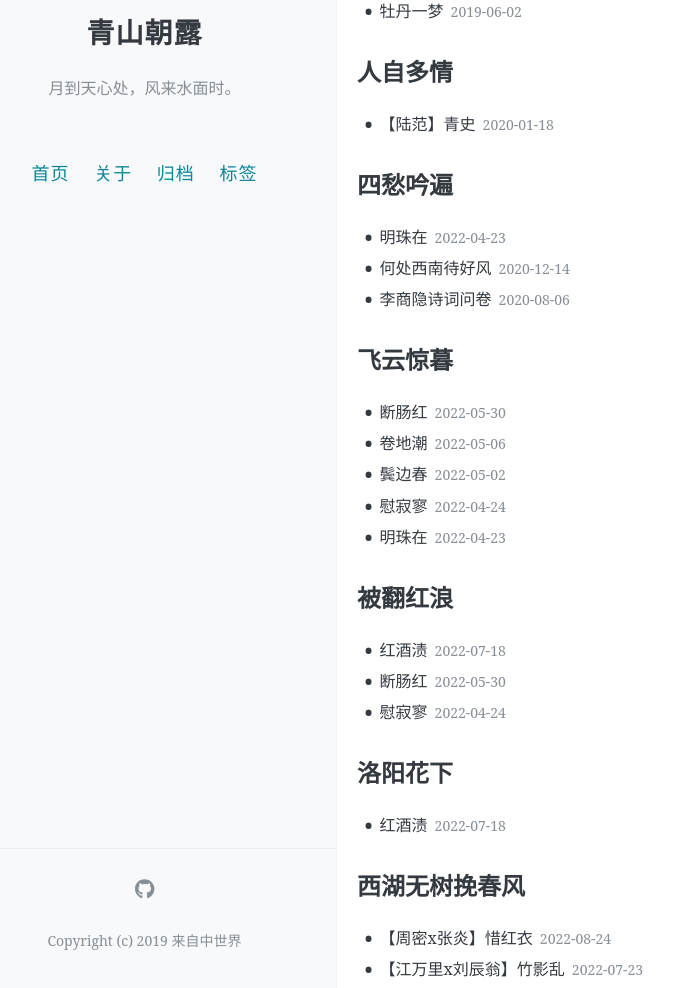
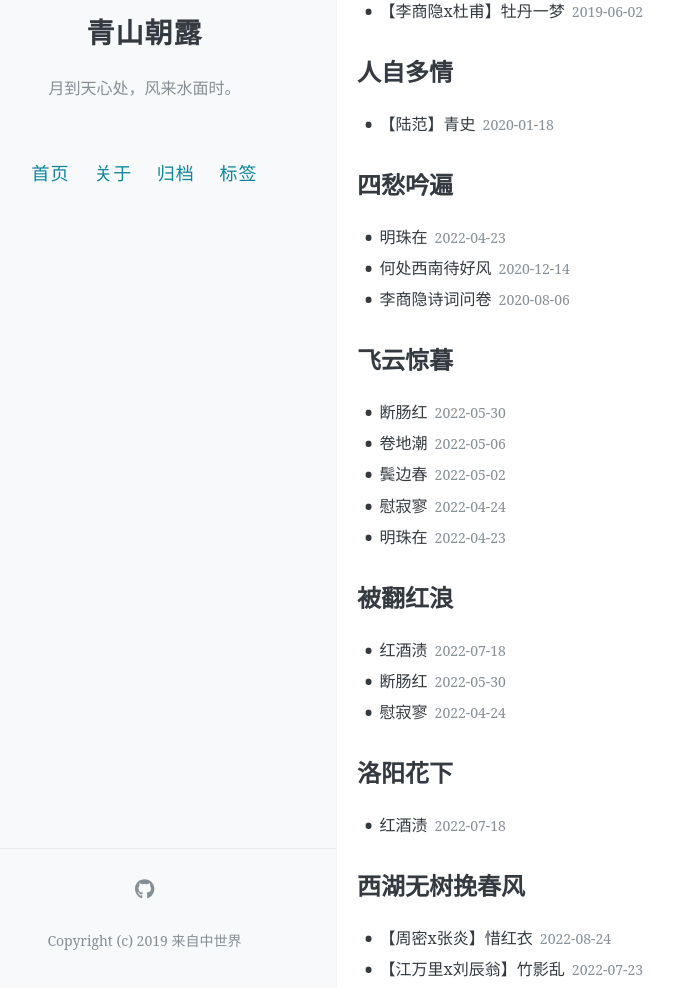
Before and after one commit to lixunxi0604/yunmu, a Jekyll site: the page built from tags/index.html, in a window 1280 px wide and 1278 px high. Shown: the part 290-1278 px from the top of the window, without its empty margins (47-721 px from the left). Built offline with Jekyll 4.4.1, drawn with Linux system fonts in a browser that asks for light colours; comment, search, counter and statistics services are not loaded.

Commit message:
Update 2020-11-9-mudanyimeng.md

```diff
--- a/_posts/2020-11-9-mudanyimeng.md
+++ b/_posts/2020-11-9-mudanyimeng.md
@@ -1,6 +1,6 @@
 ---
 layout: post
-title: 牡丹一梦
+title: 【李商隐x杜甫】牡丹一梦
 date: 2019-06-02
 Author: 李熏夕
 categories:
```
